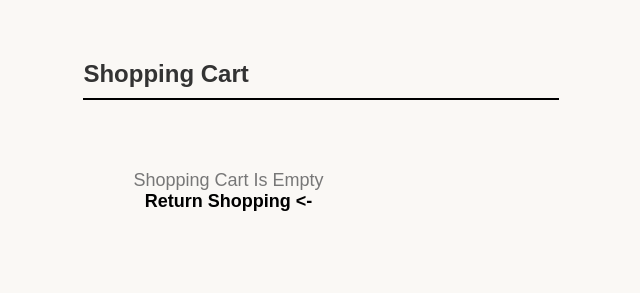
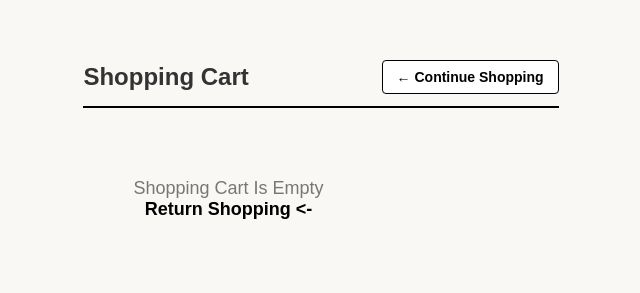
Before and after one commit to whojoee/Dsbydelia, a website: page cart.html in a window 1280 px wide. Shown: the whole page, without its empty margins (319-959 px from the left). Drawn offline with Linux system fonts and the light colour scheme.

Commit message:
tombol balik halaman

```diff
--- a/cart.html
+++ b/cart.html
@@ -10,7 +10,39 @@
         /* CSS dasar untuk layout Cart biar langsung rapi */
         body { font-family: 'Segoe UI', Tahoma, Geneva, Verdana, sans-serif; margin: 0; padding: 0; color: #333; }
         .cart-container { max-width: 1100px; margin: 40px auto; padding: 20px; }
-        .cart-header { font-size: 24px; font-weight: bold; margin-bottom: 20px; border-bottom: 2px solid #000; padding-bottom: 10px; }
+
+        /* Header dibuat Flexbox supaya judul & tombol kembali sejajar */
+        .cart-header {
+            display: flex;
+            justify-content: space-between;
+            align-items: center;
+            font-size: 24px;
+            font-weight: bold;
+            margin-bottom: 20px;
+            border-bottom: 2px solid #000;
+            padding-bottom: 12px;
+            gap: 15px;
+        }
+
+        /* Styling tombol kembali */
+        .back-btn {
+            display: inline-flex;
+            align-items: center;
+            gap: 6px;
+            font-size: 14px;
+            font-weight: 600;
+            color: #000;
+            text-decoration: none;
+            padding: 8px 14px;
+            border: 1px solid #000;
+            border-radius: 4px;
+            background: #fff;
+            transition: all 0.2s ease;
+        }
+        .back-btn:hover {
+            background: #000;
+            color: #fff;
+        }
 
         .cart-grid { display: grid; grid-template-columns: 2fr 1fr; gap: 40px; }
 
@@ -42,6 +74,8 @@
 
         /* Responsif untuk HP */
         @media (max-width: 768px) {
+            .cart-header { font-size: 20px; }
+            .back-btn { font-size: 13px; padding: 6px 10px; }
             .cart-grid { grid-template-columns: 1fr; }
             .cart-item { flex-direction: column; align-items: flex-start; }
             .cart-item img { width: 100%; height: auto; margin-bottom: 15px; }
@@ -51,11 +85,11 @@
 </head>
 <body>
 
-    <!-- Placeholder Navbar Sederhana (sesuaikan dengan navbar asli lo) -->
-
-
     <div class="cart-container">
-        <div class="cart-header">Shopping Cart</div>
+        <div class="cart-header">
+            <span>Shopping Cart</span>
+            <a href="index.html" class="back-btn" onclick="goBack(event)">← Continue Shopping</a>
+        </div>
 
         <div class="cart-grid">
             <!-- Bagian Kiri: List Item Keranjang -->
@@ -90,8 +124,19 @@
         </div>
     </div>
 
+    <script>
+        function goBack(event) {
+            // Jika ada riwayat halaman sebelumnya di website yang sama, balik ke halaman itu
+            if (document.referrer && document.referrer.includes(window.location.host)) {
+                event.preventDefault();
+                window.history.back();
+            }
+            // Jika user langsung buka URL cart.html (tanpa referrer), otomatis lanjut ke href="index.html"
+        }
+    </script>
+
     <!-- Panggil file logic cart.js -->
-     <script src="js/cart.js"></script>
+    <script src="js/cart.js"></script>
     <link rel="stylesheet" href="css/global.css">
 </body>
 </html>
```
